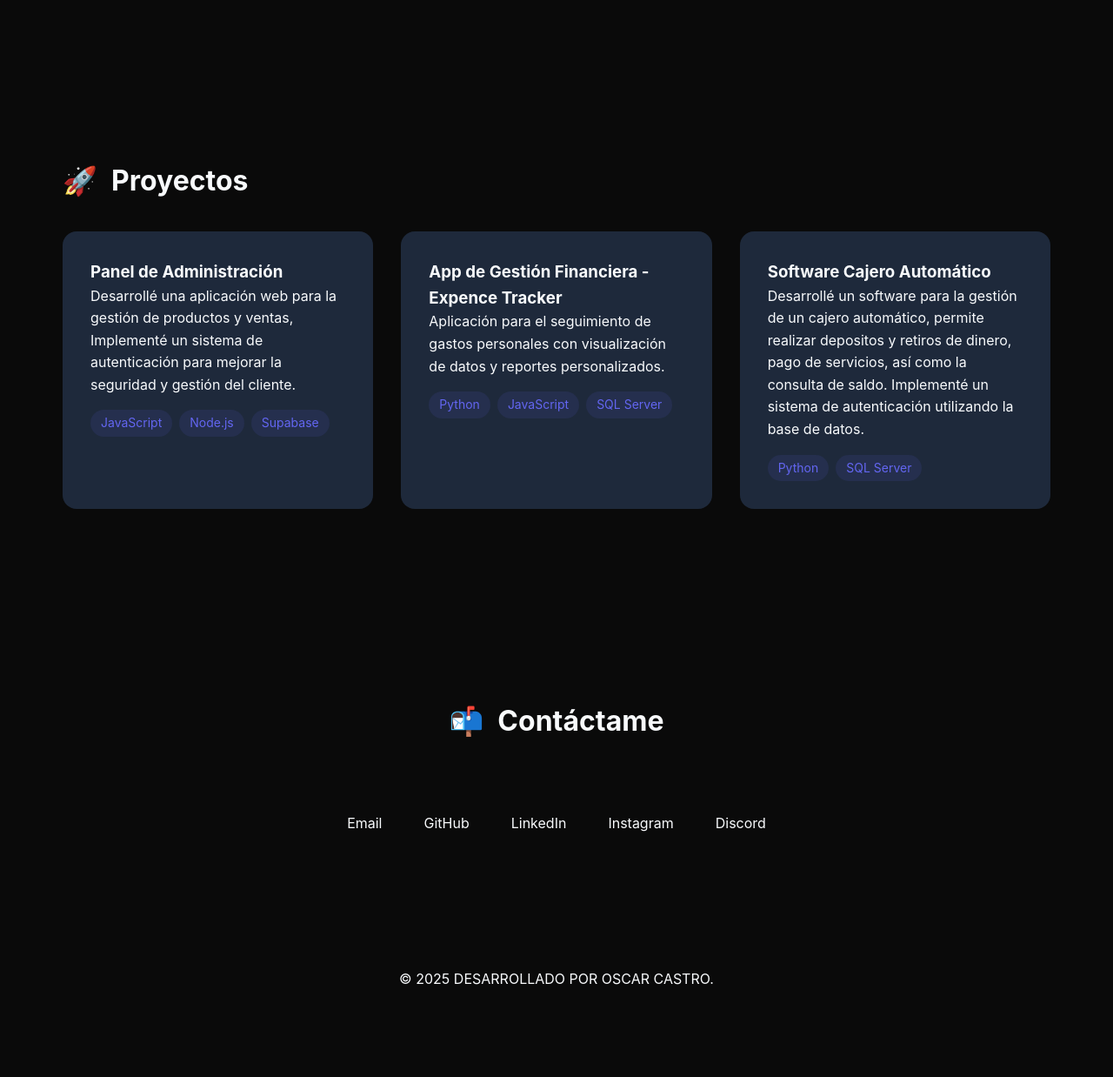
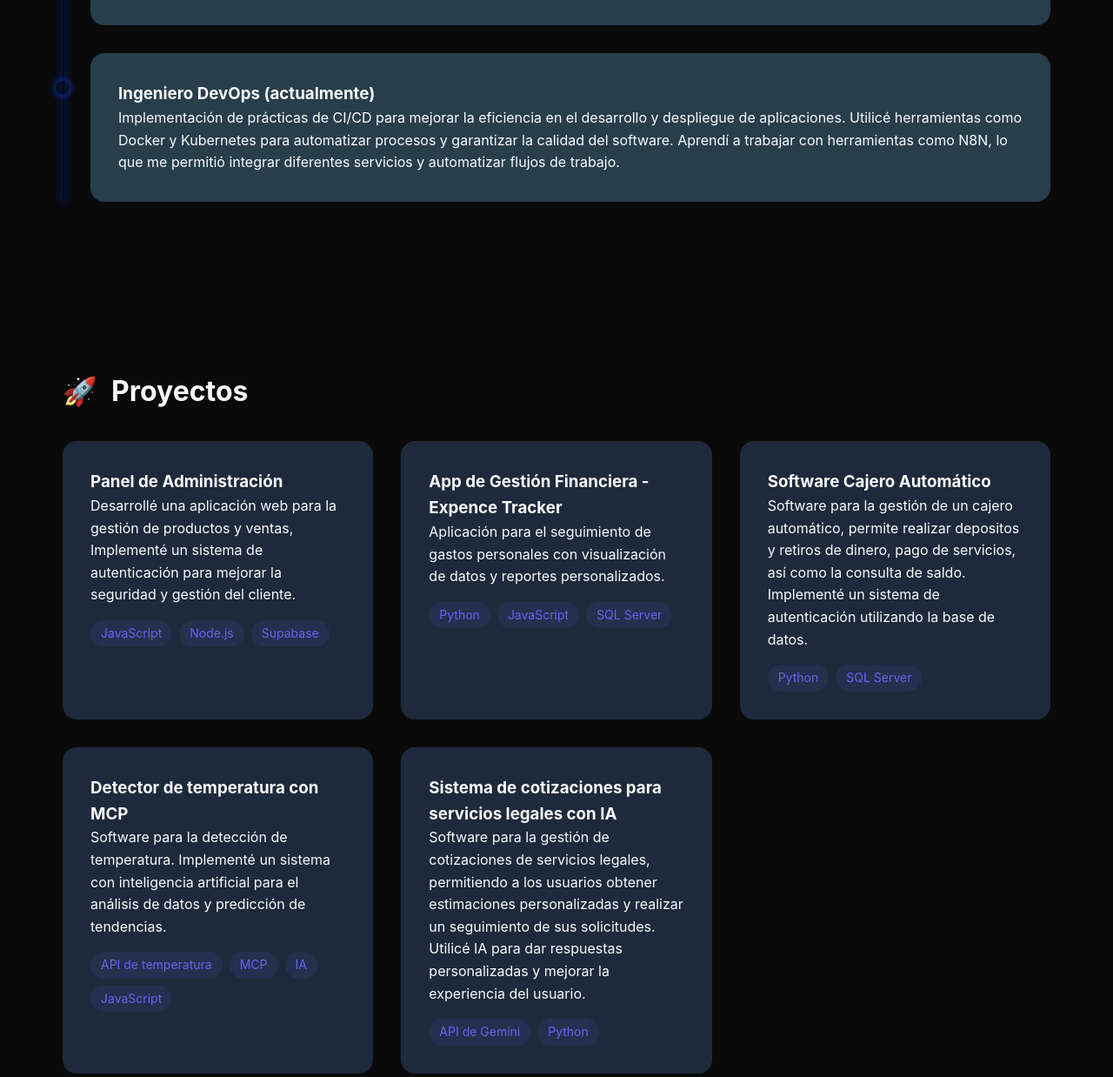
Before and after one commit to LuckTateYB/portfolio, a plain HTML site: page index.html in a window 1280 px wide. Shown: the part 2204-3442 px from the top of the page at 87% size. Before the commit the page ends 3375 px from the top, so only its background shows below. Drawn offline with Linux system fonts and the light colour scheme.

Commit message:
update portfolio

```diff
--- a/index.html
+++ b/index.html
@@ -22,7 +22,7 @@
             <li><a href="#projects">Proyectos</a></li>
             <li><a href="#contact">Contacto</a></li>
             <li>
-              <a href="CV (1).pdf" class="cv-button" target="_blank">CV</a>
+              <a href="CV (2).pdf" class="cv-button" target="_blank">CV</a>
             </li>
           </ul>
         </nav>
@@ -47,11 +47,12 @@
           <span class="icon">👤</span>
           <h2>Sobre Mí</h2>
         </div>
-        <p>
-          Soy un desarrollador apasionado por crear soluciones tecnológicas que
-          impacten positivamente en la vida de las personas. Mi experiencia
-          abarca desde el desarrollo fullstack hasta el analisis de datos, con
-          un fuerte énfasis en tecnologías modernas.
+        <p class="about-description">
+          Desarrollador apasionado por crear soluciones tecnológicas que
+          impacten positivamente en la vida de los clientes. Mi experiencia
+          abarca desde el desarrollo fullstack, el analisis de datos, la gestión
+          de proyectos y la optimización de procesos, con un fuerte énfasis en
+          tecnologías modernas.
         </p>
 
         <div class="skills">
@@ -60,7 +61,9 @@
             <li>React</li>
             <li>Python</li>
             <li>PostgreSQL</li>
-            <li>C#</li>
+            <li>Docker</li>
+            <li>N8N</li>
+            <li>Node</li>
           </ul>
         </div>
       </div>
@@ -113,6 +116,17 @@
               una reducción del 15% en los gastos mensuales.
             </p>
           </div>
+          <div class="experience-card">
+            <h3>Ingeniero DevOps (actualmente)</h3>
+            <p>
+              Implementación de prácticas de CI/CD para mejorar la eficiencia en
+              el desarrollo y despliegue de aplicaciones. Utilicé herramientas
+              como Docker y Kubernetes para automatizar procesos y garantizar la
+              calidad del software. Aprendí a trabajar con herramientas como
+              N8N, lo que me permitió integrar diferentes servicios y
+              automatizar flujos de trabajo.
+            </p>
+          </div>
         </div>
       </div>
     </section>
@@ -152,14 +166,41 @@
           <div class="project-card">
             <h3>Software Cajero Automático</h3>
             <p>
-              Desarrollé un software para la gestión de un cajero automático,
-              permite realizar depositos y retiros de dinero, pago de servicios,
-              así como la consulta de saldo. Implementé un sistema de
-              autenticación utilizando la base de datos.
+              Software para la gestión de un cajero automático, permite realizar
+              depositos y retiros de dinero, pago de servicios, así como la
+              consulta de saldo. Implementé un sistema de autenticación
+              utilizando la base de datos.
             </p>
             <div class="project-tech">
               <span>Python</span>
               <span>SQL Server</span>
+            </div>
+          </div>
+          <div class="project-card">
+            <h3>Detector de temperatura con MCP</h3>
+            <p>
+              Software para la detección de temperatura. Implementé un sistema
+              con inteligencia artificial para el análisis de datos y predicción
+              de tendencias.
+            </p>
+            <div class="project-tech">
+              <span>API de temperatura</span>
+              <span>MCP</span>
+              <span>IA</span>
+              <span>JavaScript</span>
+            </div>
+          </div>
+          <div class="project-card">
+            <h3>Sistema de cotizaciones para servicios legales con IA</h3>
+            <p>
+              Software para la gestión de cotizaciones de servicios legales,
+              permitiendo a los usuarios obtener estimaciones personalizadas y
+              realizar un seguimiento de sus solicitudes. Utilicé IA para dar
+              respuestas personalizadas y mejorar la experiencia del usuario.
+            </p>
+            <div class="project-tech">
+              <span>API de Gemini</span>
+              <span>Python</span>
             </div>
           </div>
         </div>
--- a/style.css
+++ b/style.css
@@ -141,6 +141,12 @@ nav a:hover {
 .section-header h2 {
   font-size: 2rem;
   color: #f8fafc;
+}
+
+.about-description {
+  font-size: 1.25rem;
+  color: #94a3b8;
+  line-height: 1.5;
 }
 
 .skills {
```
Also changed, not shown: 2 other files.
